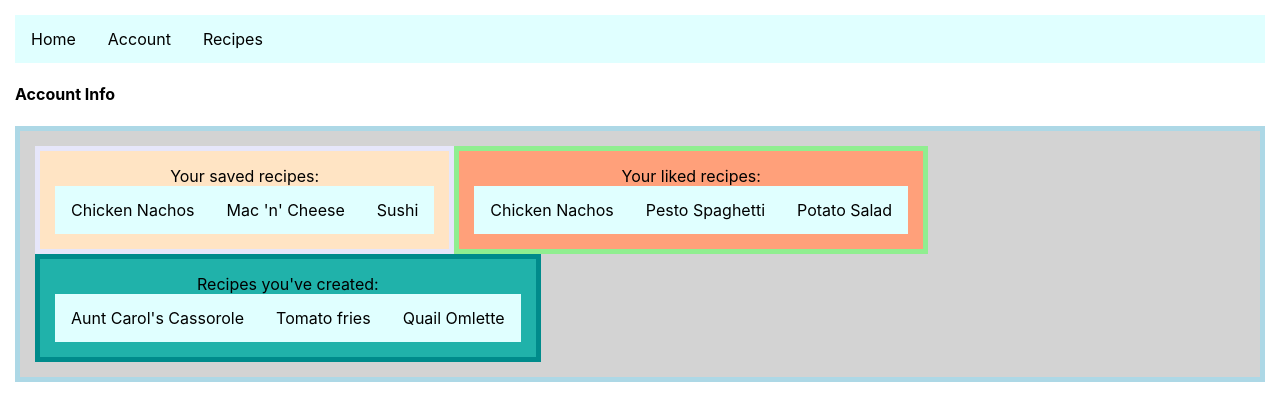
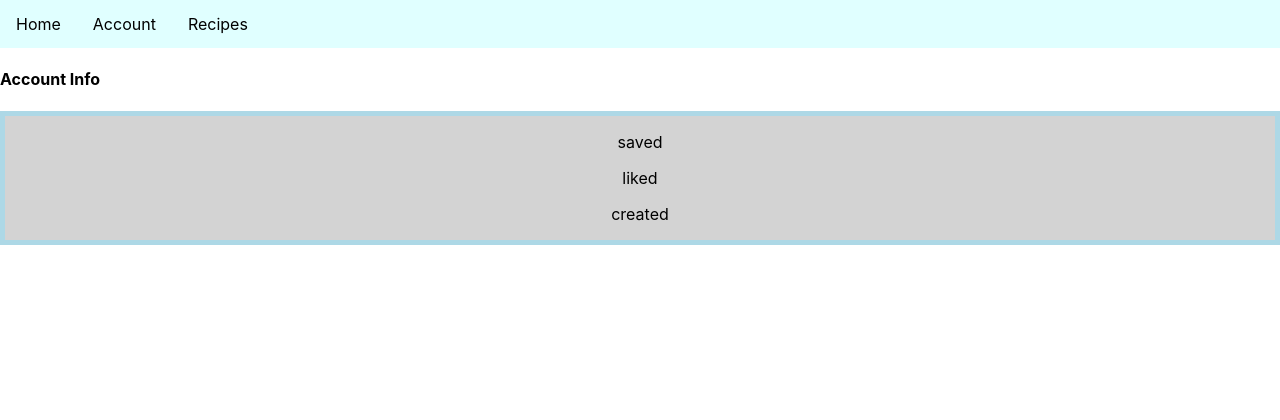
Before and after one commit to sobrien-eng/spoonFed, a React (Create React App) app in the folder spoonfed/: page / in a window 1280 px wide. Shown: the top 420 px of the page. Built offline with nearby package versions, Linux system fonts and the light colour scheme.

Commit message:
Revert "more styling"
This reverts commit 74488bc658cfc3caa923216e44f32482f9d2323f.

```diff
--- a/spoonfed/src/Components/AccProfile.js
+++ b/spoonfed/src/Components/AccProfile.js
@@ -3,31 +3,10 @@ const AccountProfile = () => {
     return (
         <>
         <h4>Account Info</h4>
-        <div id='container'>
-            <div id='saved'>
-                <label>Your saved recipes: </label>
-                <ul>
-                    <li><a href="#">Chicken Nachos</a></li>
-                    <li><a href="#">Mac 'n' Cheese</a></li>
-                    <li><a href="#">Sushi</a></li>
-                </ul>
-            </div>
-            <div id="liked">
-                <label>Your liked recipes: </label>
-                <ul>
-                    <li><a href="#">Chicken Nachos</a></li>
-                    <li><a href="#">Pesto Spaghetti</a></li>
-                    <li><a href="#">Potato Salad</a></li>
-                </ul>
-            </div>
-            <div id="create">
-                <label>Recipes you've created: </label>
-                <ul>
-                    <li><a href="#">Aunt Carol's Cassorole</a></li>
-                    <li><a href="#">Tomato fries</a></li>
-                    <li><a href="#">Quail Omlette</a></li>
-                </ul>
-            </div>
+        <div id='box'>
+            <p>saved</p>
+            <p>liked</p>
+            <p>created</p>
         </div>
         </>
     );
--- a/spoonfed/src/Styles/AccProfile.css
+++ b/spoonfed/src/Styles/AccProfile.css
@@ -1,39 +1,5 @@
-#container{
+#box{
     background-color: lightgray;
     border: 5px lightblue solid;
     text-align: center;
-    max-height: 9000px;
-    max-width: 9000px;
 }
-
-div {
-    float: left;
-    padding: 15px;
-}
-
-#saved{
-    background-color: bisque;
-    border: 5px lavender solid;
-    max-width: 500px;
-    margin: auto;
-}
-
-#liked{
-    background-color: lightsalmon;
-    border: 5px lightgreen solid;
-    max-width: 500px;
-}
-
-#create{
-    background-color: lightseagreen;
-    border: 5px darkcyan solid;
-    max-width: 500px;
-}
-
-li a{
-    display: block;
-    color: black;
-    text-align: center;
-    padding: 14px 16px;
-    text-decoration: none;
-}
--- a/spoonfed/src/Styles/NavBar.css
+++ b/spoonfed/src/Styles/NavBar.css
@@ -1,9 +1,9 @@
 ul {
     list-style-type: none;
+    margin: 0;
     padding: 0;
     overflow: hidden;
     background-color: lightcyan;
-    margin: 0;
 }
 
 li {
```
